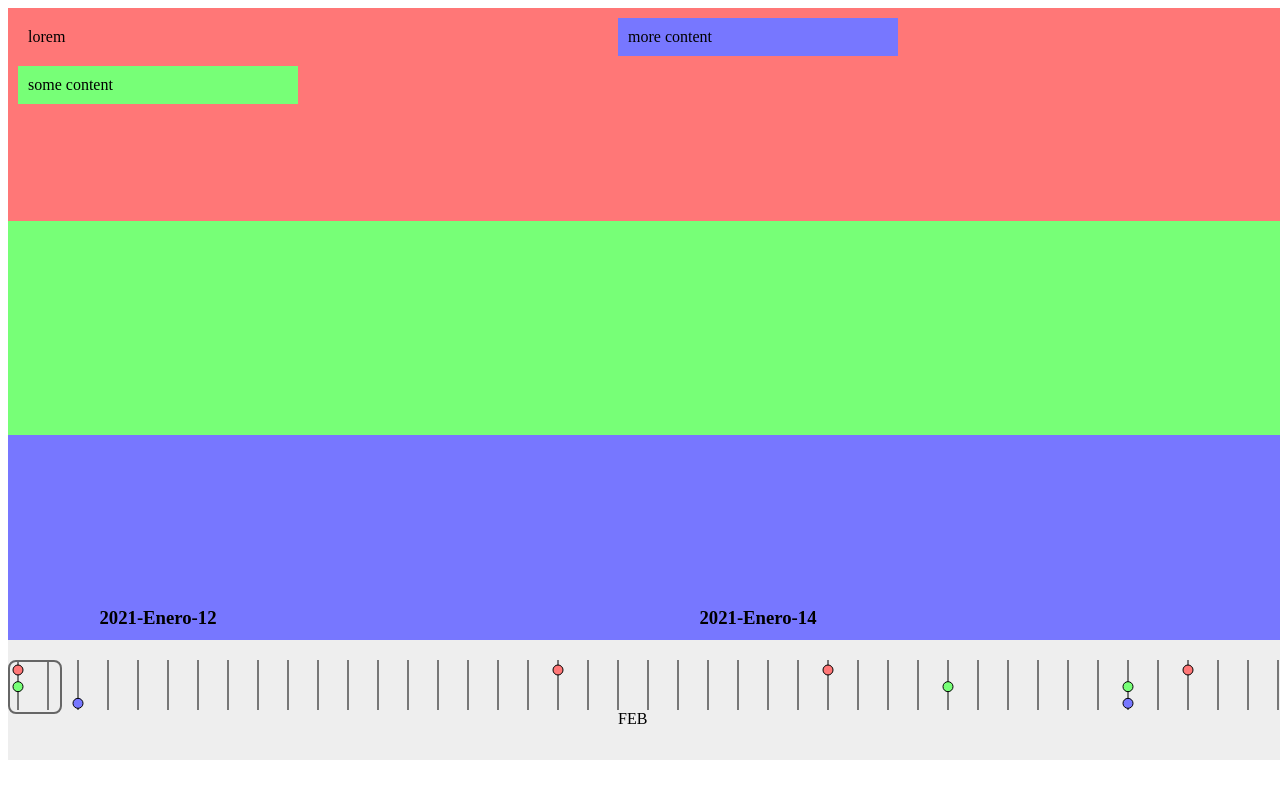
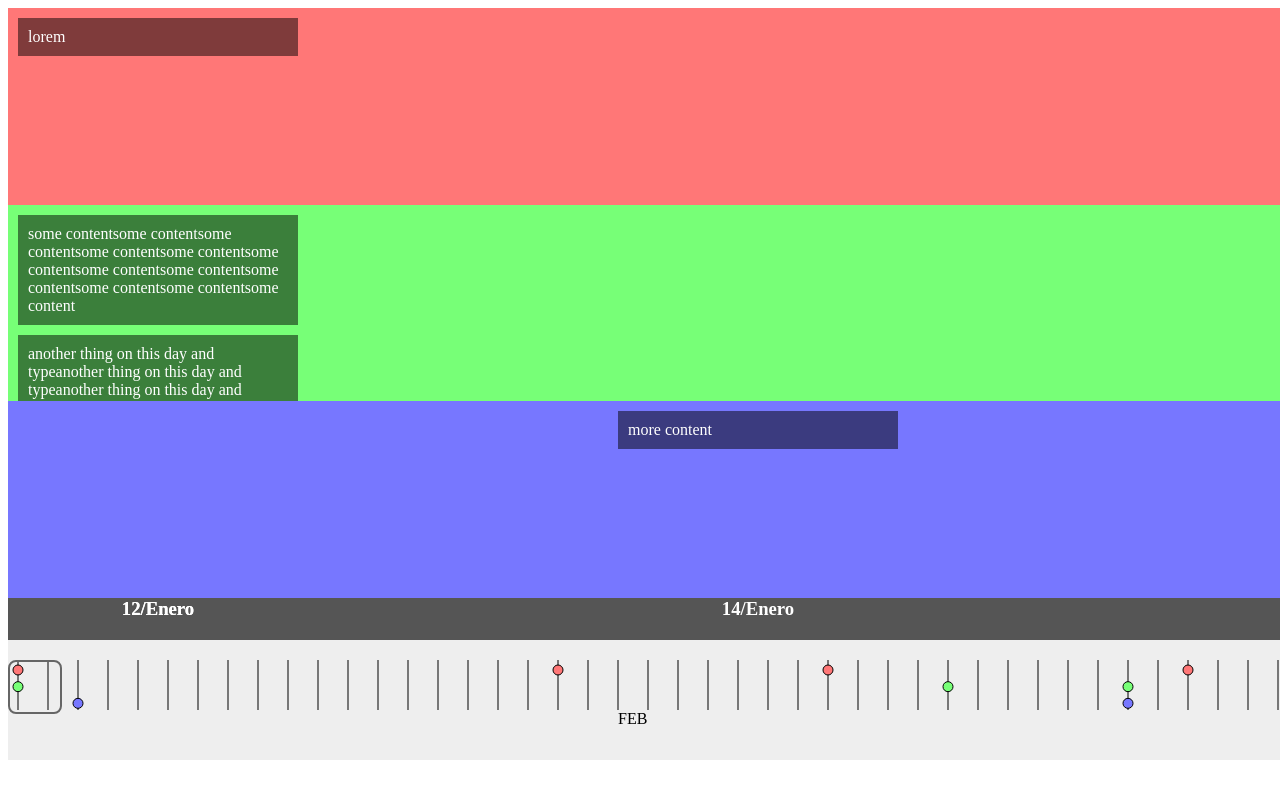
Before and after one commit to JavMayDev/timeline, a website built with webpack: page dist/index.html in a window 1280 px wide. Built offline with nearby package versions, Linux system fonts and the light colour scheme.

Commit message:
insert docs in type-lines
instead using "day wrapper", now the docs are insterted
into flex-displayed lines that grow on hover

```diff
--- /dev/null
+++ b/src/insertDocs.js
@@ -0,0 +1,40 @@
+import docTypes from './mocks/docTypes'
+import { dayWidth, monthNames } from './constants'
+
+export default (docs, date, dayIndex) => {
+    docTypes.forEach(type => {
+        const typeDocs = docs.filter(doc => doc.type == type.id)
+        if (typeDocs.length > 0) {
+            const x = dayWidth * dayIndex + 'px'
+
+            const typeLine = document.getElementById('tl-type-line' + type.name)
+
+            const typeDay = document.createElement('div')
+            typeDay.classList.add('tl-type-day')
+            typeDay.style.transform = 'translateX(' + x + ')'
+            typeDay.style.width = dayWidth + 'px'
+	    typeDay.style.height = typeLine.offsetHeight + 'px'
+
+            typeDocs.forEach(doc => typeDay.appendChild(setDocWrapper(doc)))
+
+            typeLine.appendChild(typeDay)
+
+            const dateFoot = document.createElement('h3')
+            dateFoot.style.left = x
+            dateFoot.appendChild(
+                document.createTextNode(
+                    date.getDate() + '/' + monthNames[date.getMonth()]
+                )
+            )
+            dateFoot.style.width = dayWidth + 'px'
+            document.getElementById('tl-dates-line').appendChild(dateFoot)
+        }
+    })
+}
+
+function setDocWrapper(doc) {
+    const docWrapper = document.createElement('div')
+    docWrapper.classList.add('tl-doc-wrapper')
+    docWrapper.appendChild(document.createTextNode(doc.content))
+    return docWrapper
+}
--- a/src/mocks/test.js
+++ b/src/mocks/test.js
@@ -1,6 +1,10 @@
 export default [
     { date: '2021-01-12', content: 'lorem', type: 0 },
-    { date: '2021-01-12', content: 'some content', type: 1 },
+    { date: '2021-01-12', content: 'some contentsome contentsome contentsome contentsome contentsome contentsome contentsome contentsome contentsome contentsome contentsome content', type: 1 },
+    { date: '2021-01-12', content: 'another thing on this day and typeanother thing on this day and typeanother thing on this day and typeanother thing on this day and typeanother thing on this day and type', type: 1 },
+    { date: '2021-01-12', content: 'and more stuffand more stuffand more stuffand more stuffand more stuffand more stuffand more stuffand more stuffand more stuffand more stuffand more stuffand more stuffand more stuff', type: 1 },
+    { date: '2021-01-12', content: 'and more stuffand more stuffand more stuffand more stuffand more stuffand more stuffand more stuffand more stuffand more stuffand more stuffand more stuffand more stuffand more stuff', type: 1 },
+    { date: '2021-01-12', content: 'and more stuffand more stuffand more stuffand more stuffand more stuffand more stuffand more stuffand more stuffand more stuffand more stuffand more stuffand more stuffand more stuff', type: 1 },
     { date: '2021-01-14', content: 'more content', type: 2 },
     { date: '2021-01-30', content: 'impsum', type: 0 },
     { date: '2021-02-12', content: 'dolro', type: 1 },
--- a/src/setDayWrapper.js
+++ /dev/null
@@ -1,36 +0,0 @@
-import { docsLine } from './domElements'
-import { dayWidth, monthNames } from './constants'
-import docTypes from './mocks/docTypes'
-
-export default (docs, date, dayDiff) => {
-    // set the wrapper
-    const dayWrapper = document.createElement('div')
-    dayWrapper.classList.add('tl-day-wrapper')
-    dayWrapper.style.width = dayWidth + 'px'
-    dayWrapper.style.height = '100%'
-    dayWrapper.style.left = dayDiff * dayWidth + 'px'
-    dayWrapper.style.zIndex = 1
-
-    // put date
-    const headDate = document.createElement('h3')
-    headDate.style.bottom = '0px'
-    headDate.appendChild(
-        document.createTextNode(
-            date.getFullYear() + '-' + monthNames[date.getMonth()] + '-' + date.getDate()
-        )
-    )
-    dayWrapper.appendChild(headDate)
-
-    // append documents
-    docs.forEach(doc => dayWrapper.appendChild(htmlFormattedDoc(doc)))
-
-    docsLine.appendChild(dayWrapper)
-}
-
-function htmlFormattedDoc(doc) {
-    var mainWrapper = document.createElement('div')
-    mainWrapper.style.backgroundColor = docTypes.find(type => type.id == doc.type).color
-    mainWrapper.classList.add('tl-doc')
-    mainWrapper.appendChild(document.createTextNode(doc.content))
-    return mainWrapper
-}
--- a/src/setDocsLine.js
+++ b/src/setDocsLine.js
@@ -3,20 +3,35 @@ import { docsLineHeight, dayWidth } from './constants'
 import { docsRange } from './getDocs'
 import docTypes from './mocks/docTypes'
 
-const docsLineWidth = docsRange * dayWidth
+const docsLineWidth = (docsRange + 1) * dayWidth
 scrollable.style.height = docsLineHeight
 draggableLine.style.top = docsLineHeight
 
-docTypes.forEach((type, i) => {
+docTypes.forEach(type => {
     const typeLine = document.createElement('div')
     typeLine.style.width = docsLineWidth + 'px'
-    typeLine.style.height =
-        'calc(' + docsLineHeight + '/' + docTypes.length + ')'
-    typeLine.style.position = 'absolute'
-    typeLine.style.top =
-        'calc(' + (docsLineHeight + '/' + docTypes.length) + '*' + i + ')'
+    typeLine.classList.add('tl-type-line')
+    typeLine.id = 'tl-type-line' + type.name
     typeLine.style.backgroundColor = type.color
-    typeLine.style.zIndex = 0
+
+    typeLine.onmouseover = event => setGrowHeights(event.target, true)
+    typeLine.onmouseleave = event => setGrowHeights(event.target, false)
 
     scrollable.appendChild(typeLine)
 })
+
+function setGrowHeights(target, growing) {
+    target.style.flexGrow = growing ? 2 : 1
+
+    const height =
+        (scrollable.offsetHeight / (docTypes.length + 1)) * (growing ? 2 : 1) +
+        'px'
+    Array.from(target.childNodes).forEach(typeDay => {
+        typeDay.style.height = height
+    })
+}
+
+const datesLine = document.createElement('div')
+datesLine.style.width = docsLineWidth + 'px'
+datesLine.id = 'tl-dates-line'
+scrollable.appendChild(datesLine)
--- a/src/setTimeline.js
+++ b/src/setTimeline.js
@@ -1,5 +1,5 @@
 import { minDate, maxDate, docsRange } from './getDocs'
-import setDayWrapper from './setDayWrapper'
+import insertDocs from './insertDocs'
 import getDocsByDate from './getDocsByDate'
 import { canvas, draggableLine } from './domElements'
 import { monthNames, scale, dayWidth, canvasHeight } from './constants'
@@ -17,7 +17,6 @@ for (
     dateIndex.getTime() <= maxDate.getTime();
     dateIndex.setDate(dateIndex.getDate() + 1)
 ) {
-
     // get how left-spaced put each thing in the scaled line
     const x = (i * dayWidth) / scale + 10
 
@@ -28,9 +27,9 @@ for (
 
     const dateDocs = getDocsByDate(dateIndex)
     if (dateDocs.length > 0) {
-	// insert docs on the docs line
-        setDayWrapper(dateDocs, dateIndex, i)
-	// insert doc previews according to type in the scaled line
+        insertDocs(dateDocs, dateIndex, i)
+
+        // insert doc previews according to type in the scaled line
         docTypes.forEach((type, typeIndex) => {
             if (dateDocs.find(doc => doc.type == type.id))
                 drawDocType(x, type, typeIndex)
@@ -48,9 +47,14 @@ function drawDate(x) {
 }
 
 function drawDocType(x, type, typeIndex) {
-    console.log('on drawDocType')
     ctx.beginPath()
-    ctx.arc(x, (canvasHeight / docTypes.length) * typeIndex + 10, 5, 0, Math.PI * 2)
+    ctx.arc(
+        x,
+        (canvasHeight / docTypes.length) * typeIndex + 10,
+        5,
+        0,
+        Math.PI * 2
+    )
     ctx.fillStyle = type.color
     ctx.fill()
     ctx.stroke()
--- a/src/style.scss
+++ b/src/style.scss
@@ -1,25 +1,62 @@
-$color: #623;
-
 #tl-wrapper {
-
     #tl-scrollable {
         display: flex;
-	flex-direction: row;
+        flex-direction: column;
         overflow-x: scroll;
         width: 100%;
         position: absolute;
 
+        .tl-type-line {
+            flex-grow: 1;
+	    z-index: 0;
+
+	    transition: 0.5s;
+
+            .tl-type-day {
+		position: absolute;
+		overflow-y: scroll;
+
+		.tl-doc-wrapper {
+		background-color: rgba(0, 0, 0, 0.5);
+		    color: white;
+		    margin: 10px;
+		    padding: 10px;
+		    height: auto !important;
+		}
+            }
+        }
+
+        #tl-dates-line {
+            height: 50px;
+            background-color: #555;
+            h3 {
+		margin: 0px;
+                position: absolute;
+		text-align: center;
+		color: white;
+            }
+        }
+
         #tl-docs-line {
             .tl-day-wrapper {
+                height: 100%;
                 position: absolute;
+                display: flex;
+                flex-direction: column;
+
+                .tl-type-wrapper {
+                    flex-grow: 1;
+                }
 
                 h3 {
                     position: absolute;
                     width: 100%;
+                    height: 50px;
                     text-align: center;
                 }
 
                 .tl-doc {
+                    position: absolute;
                     margin: 10px;
                     padding: 10px;
                 }
```
Lines whose indentation alone changed are shown as unchanged.
